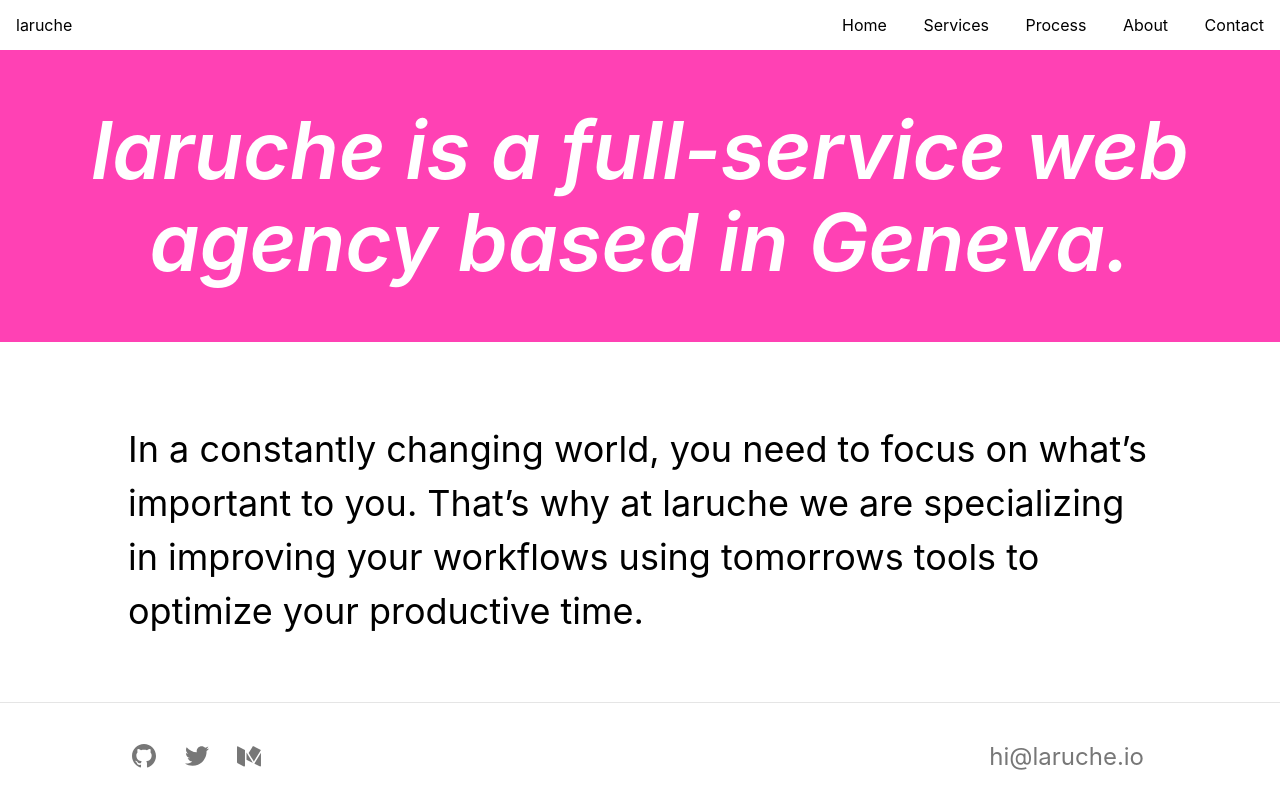
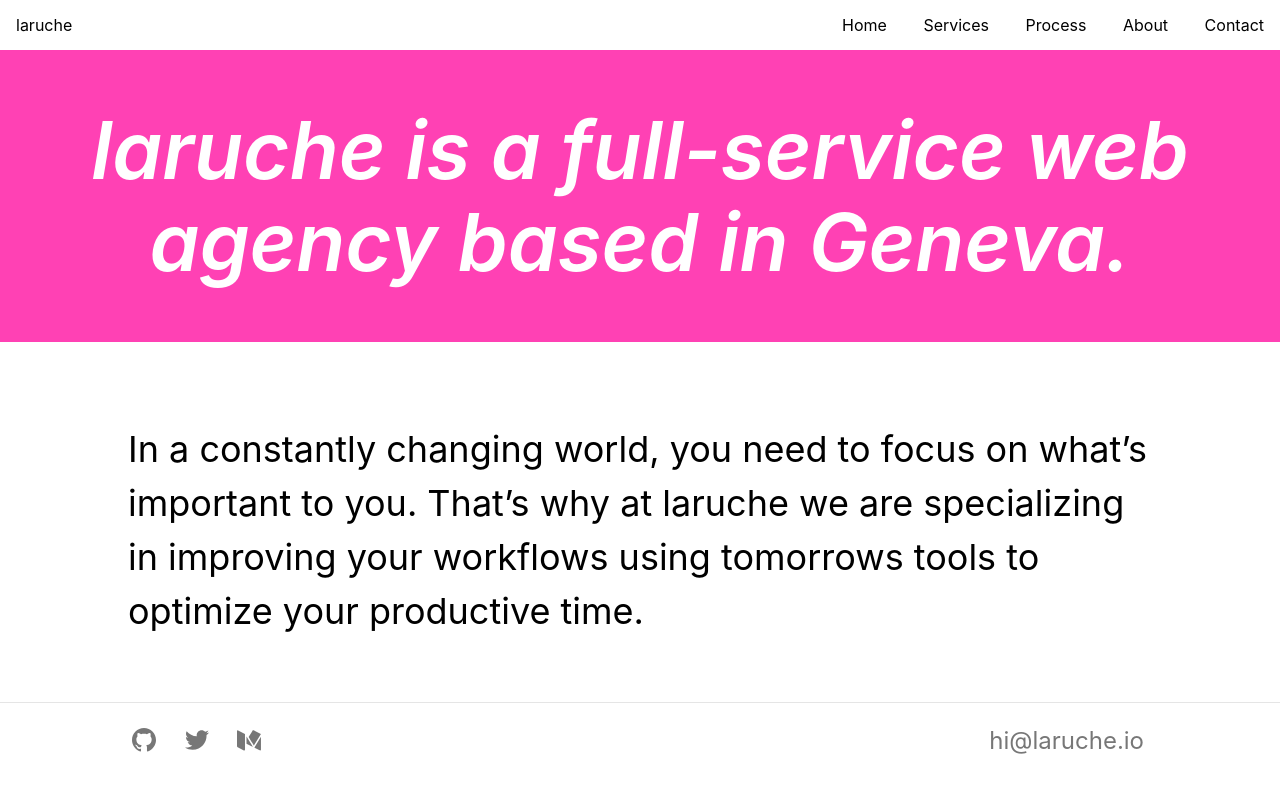
Before and after one commit to larucheio/laruche.io, a Jekyll site: the page built from index.html, in a window 1280 px wide. Shown: the top 809 px of the page. Built offline with Jekyll 4.4.1, drawn with Linux system fonts in a browser that asks for light colours; nearby versions of some CDN libraries.

Commit message:
Reduce footer spacing

```diff
--- a/_includes/footer.html
+++ b/_includes/footer.html
@@ -1,5 +1,5 @@
 
-    <footer class="ph4 ph5-m ph6-l pv4 tc bt b--black-10 flex flex-column flex-row-l justify-between items-center">
+    <footer class="ph4 ph5-m ph6-l pv3 tc bt b--black-10 flex flex-column flex-row-l justify-between items-center">
       <div class="">
         <a class="link gray bg-animate hover-bg-gold hover-white dib h2 w2 pa1 mr3" href="https://github.com/larucheio" title="GitHub">
           <svg fill="currentColor" xmlns="http://www.w3.org/2000/svg" viewBox="0 0 16 16" fill-rule="evenodd" clip-rule="evenodd" stroke-linejoin="round" stroke-miterlimit="1.414"><path d="M8 0C3.58 0 0 3.582 0 8c0 3.535 2.292 6.533 5.47 7.59.4.075.547-.172.547-.385 0-.19-.007-.693-.01-1.36-2.226.483-2.695-1.073-2.695-1.073-.364-.924-.89-1.17-.89-1.17-.725-.496.056-.486.056-.486.803.056 1.225.824 1.225.824.714 1.223 1.873.87 2.33.665.072-.517.278-.87.507-1.07-1.777-.2-3.644-.888-3.644-3.953 0-.873.31-1.587.823-2.147-.083-.202-.358-1.015.077-2.117 0 0 .672-.215 2.2.82.638-.178 1.323-.266 2.003-.27.68.004 1.364.092 2.003.27 1.527-1.035 2.198-.82 2.198-.82.437 1.102.163 1.915.08 2.117.513.56.823 1.274.823 2.147 0 3.073-1.87 3.75-3.653 3.947.287.246.543.735.543 1.48 0 1.07-.01 1.933-.01 2.195 0 .215.144.463.55.385C13.71 14.53 16 11.534 16 8c0-4.418-3.582-8-8-8"/></svg>
```
